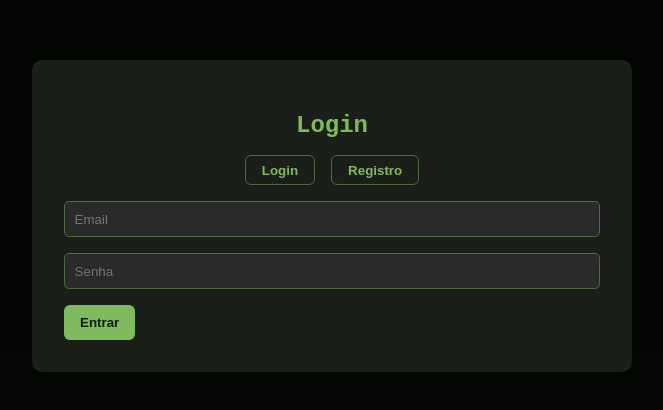
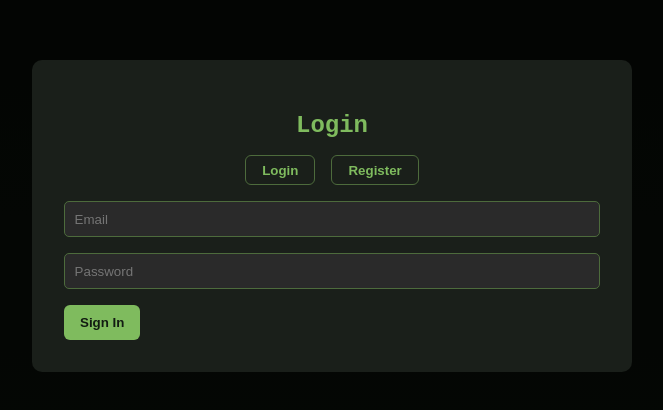
Before and after one commit to DarlanNoetzold/trAI-bot, a React (Create React App) app in the folder crypto-bot-frontend/: page /auth in a window 1280 px wide. Shown: the part 184-594 px from the top of the page, without its empty margins (308-971 px from the left). Built offline with nearby package versions, Linux system fonts and the light colour scheme.

Commit message:
Update AuthPage.jsx

```diff
--- a/crypto-bot-frontend/src/pages/Auth/AuthPage.jsx
+++ b/crypto-bot-frontend/src/pages/Auth/AuthPage.jsx
@@ -128,10 +128,10 @@ export default function AuthPage({ onClose = () => {} }) {
   return (
     <ModalWrapper>
       <ModalContent>
-        <h2>{isLogin ? "Login" : "Registro"}</h2>
+        <h2>{isLogin ? "Login" : "Register"}</h2>
         <ToggleButtons>
           <button onClick={() => setIsLogin(true)}>Login</button>
-          <button onClick={() => setIsLogin(false)}>Registro</button>
+          <button onClick={() => setIsLogin(false)}>Register</button>
         </ToggleButtons>
 
         {isLogin ? (
@@ -143,11 +143,11 @@ export default function AuthPage({ onClose = () => {} }) {
             />
             <input
               type="password"
-              placeholder="Senha"
+              placeholder="Password"
               value={loginForm.password}
               onChange={(e) => setLoginForm({ ...loginForm, password: e.target.value })}
             />
-            <button onClick={handleLogin}>Entrar</button>
+            <button onClick={handleLogin}>Sign In</button>
           </>
         ) : (
           <>
@@ -163,7 +163,7 @@ export default function AuthPage({ onClose = () => {} }) {
             />
             <input
               type="password"
-              placeholder="Senha"
+              placeholder="Password"
               value={registerForm.password}
               onChange={(e) => setRegisterForm({ ...registerForm, password: e.target.value })}
             />
@@ -173,7 +173,7 @@ export default function AuthPage({ onClose = () => {} }) {
               onChange={(e) => setRegisterForm({ ...registerForm, birthDate: e.target.value })}
             />
             <input
-              placeholder="Endereço"
+              placeholder="Address"
               value={registerForm.address}
               onChange={(e) => setRegisterForm({ ...registerForm, address: e.target.value })}
             />
@@ -197,7 +197,7 @@ export default function AuthPage({ onClose = () => {} }) {
               value={registerForm.testnetSecretKey}
               onChange={(e) => setRegisterForm({ ...registerForm, testnetSecretKey: e.target.value })}
             />
-            <button onClick={handleRegister}>Registrar</button>
+            <button onClick={handleRegister}>Register</button>
           </>
         )}
       </ModalContent>
```
